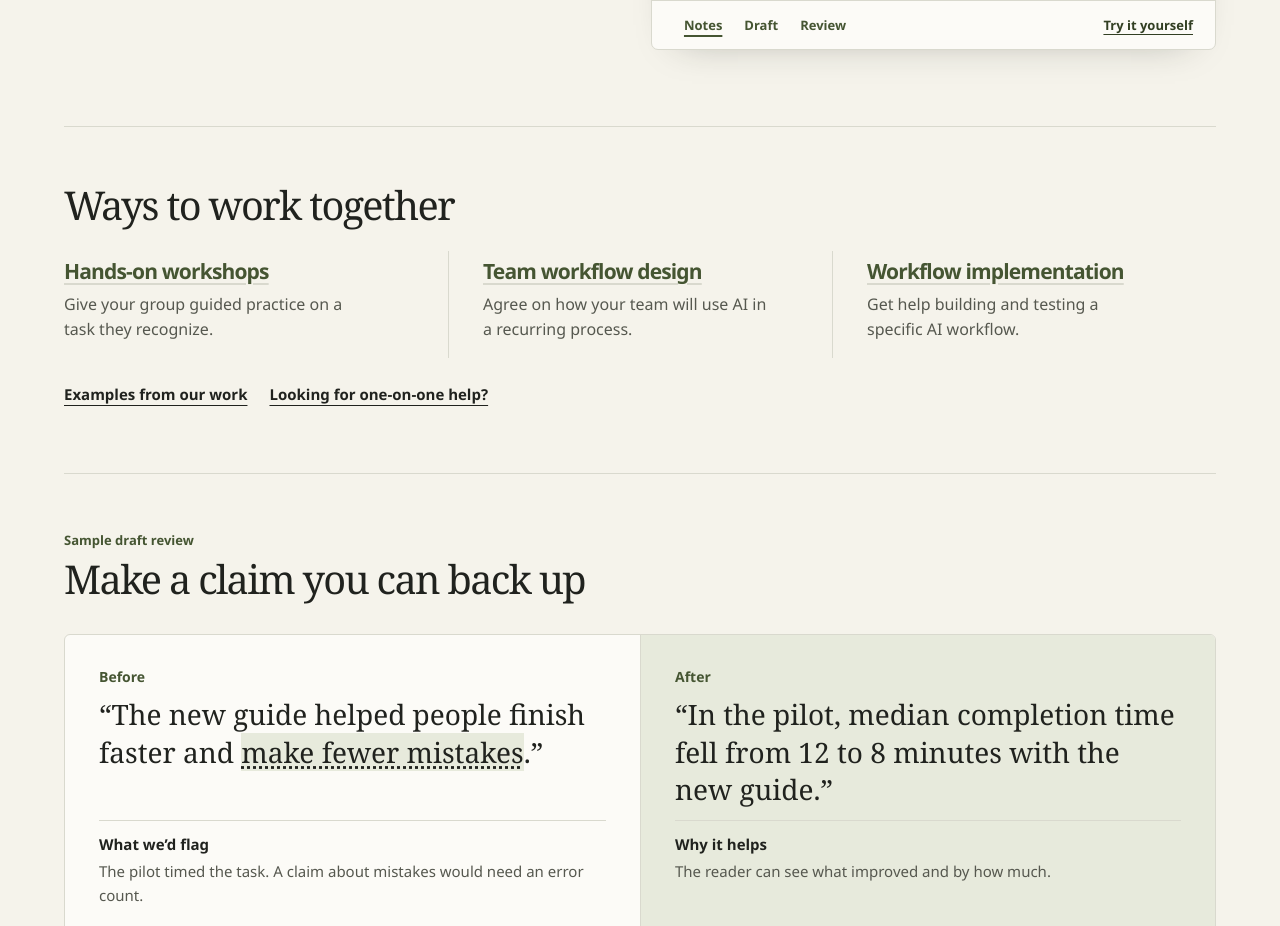
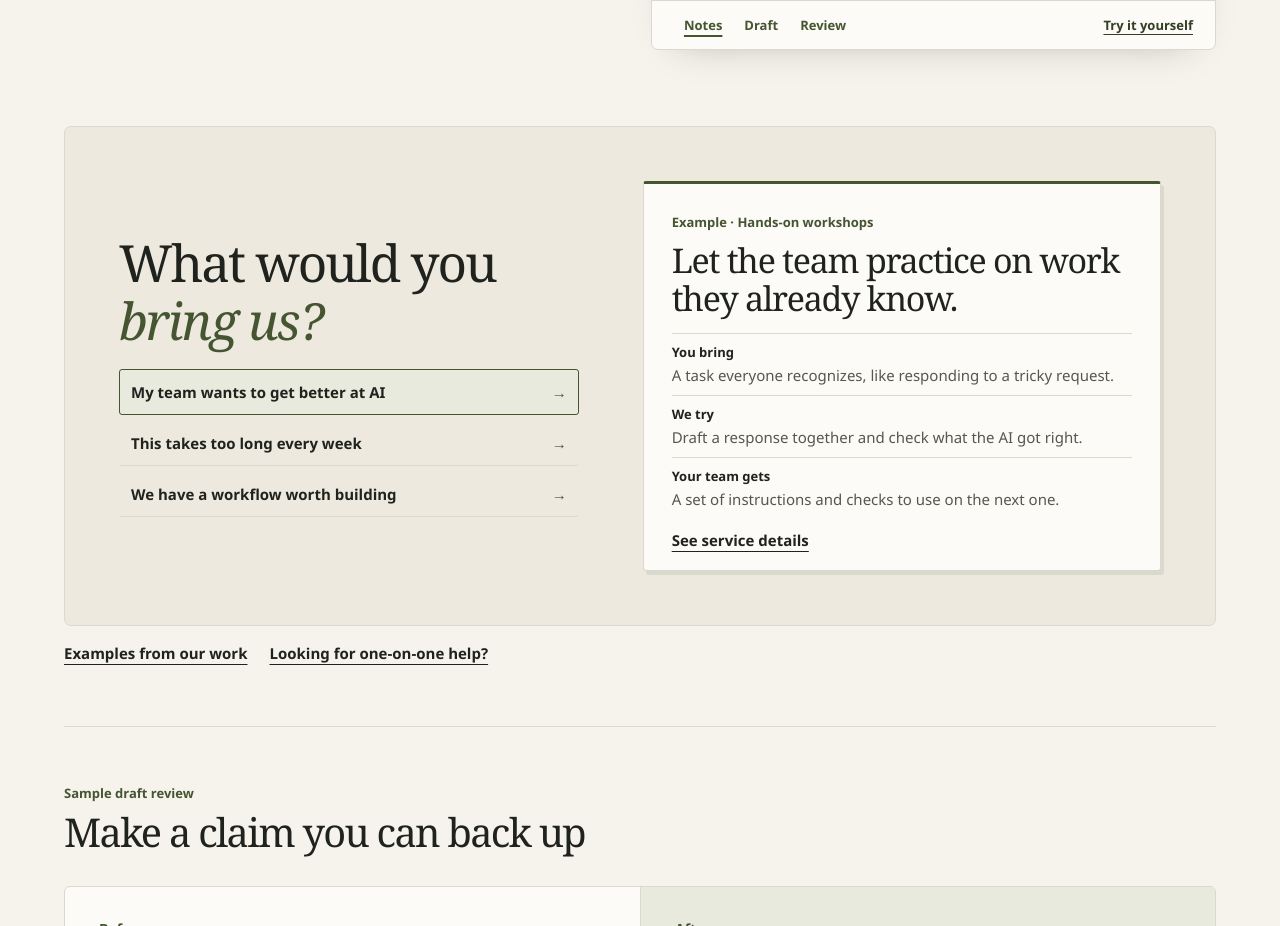
Before and after one commit to rh5rep/aimee-site, a Next.js app: page / in a window 1280 px wide. Shown: the part 640-1566 px from the top of the page. Built offline with nearby package versions, Linux system fonts and the light colour scheme.

Commit message:
Show what a first project could look like

```diff
--- /dev/null
+++ b/app/first-project.module.css
@@ -0,0 +1,123 @@
+.section { padding-bottom: clamp(28px, 4.4vw, 50px); }
+
+.board {
+  display: grid;
+  grid-template-columns: minmax(0, .94fr) minmax(0, 1.06fr);
+  align-items: center;
+  gap: clamp(24px, 5vw, 66px);
+  padding: clamp(18px, 4.8vw, 54px);
+  border: 1px solid var(--line);
+  border-radius: 7px;
+  background: var(--linen);
+}
+
+.board h2,
+.board h3 {
+  font-family: var(--font-display);
+  font-weight: 400;
+  letter-spacing: -.038em;
+  text-wrap: initial;
+}
+
+.board h2 {
+  max-width: 15ch;
+  font-size: clamp(2rem, 4vw, 3.25rem);
+}
+
+.board h2 em {
+  color: var(--accent);
+  white-space: nowrap;
+}
+
+.choices {
+  display: grid;
+  gap: 5px;
+  margin-top: 20px;
+}
+
+.choices button {
+  display: flex;
+  justify-content: space-between;
+  align-items: center;
+  gap: 10px;
+  min-height: 46px;
+  padding: 9px 11px;
+  border: 1px solid transparent;
+  border-bottom-color: var(--line);
+  border-radius: 3px;
+  color: var(--ink);
+  font: inherit;
+  font-size: .9375rem;
+  font-weight: 630;
+  line-height: 1.35;
+  text-align: left;
+  cursor: pointer;
+}
+
+.choices button:hover,
+.choices button[aria-pressed="true"] { border-color: var(--accent); }
+
+.choices button[aria-pressed="true"] { background: var(--accent-tint); }
+
+.choices button:focus-visible {
+  outline: 2px solid var(--accent);
+  outline-offset: 3px;
+}
+
+.arrow { color: var(--accent); }
+
+.note {
+  min-width: 0;
+  padding: clamp(15px, 2.65vw, 28px) clamp(15px, 2.65vw, 28px) 7px;
+  border: 1px solid var(--line);
+  border-top: 3px solid var(--accent);
+  border-radius: 3px;
+  background: var(--white);
+  box-shadow: 3px 4px 0 var(--line);
+}
+
+.type {
+  margin-bottom: 9px;
+  color: var(--accent);
+  font-size: .8125rem;
+  font-weight: 680;
+}
+
+.board h3 { font-size: clamp(1.375rem, 2.8vw, 2.125rem); }
+
+.note dl { margin: 16px 0 0; }
+
+.note dl > div {
+  padding-block: 8px;
+  border-top: 1px solid var(--line);
+}
+
+.note dt { font-size: .8125rem; font-weight: 680; }
+
+.note dd {
+  margin-top: 3px;
+  color: var(--ink-soft);
+  font-size: .9375rem;
+  line-height: 1.45;
+}
+
+.links {
+  display: flex;
+  flex-wrap: wrap;
+  gap: 0 22px;
+  margin-top: 6px;
+}
+
+@media (prefers-reduced-motion: no-preference) {
+  .noteContent { animation: set-note 220ms ease-out; }
+}
+
+@keyframes set-note {
+  from { opacity: .65; transform: translateY(5px); }
+  to { opacity: 1; transform: translateY(0); }
+}
+
+@media (max-width: 720px) {
+  .board { grid-template-columns: 1fr; }
+  .arrow { transform: rotate(90deg); }
+}
--- /dev/null
+++ b/app/first-project.tsx
@@ -0,0 +1,54 @@
+"use client";
+
+import Link from "next/link";
+import { useState } from "react";
+import styles from "./first-project.module.css";
+import { services } from "./work/services";
+
+const projects = services.flatMap(({ id, title, firstProject }) =>
+  firstProject ? [{ id, title, ...firstProject }] : [],
+);
+
+export function FirstProject() {
+  const [project, setProject] = useState(projects[0]);
+
+  return (
+    <section className={`container ${styles.section}`} id="services" aria-labelledby="services-title">
+      <div className={styles.board}>
+        <div>
+          <h2 id="services-title">What would you <em>bring us?</em></h2>
+          <div className={styles.choices} role="group" aria-label="Pick a starting point">
+            {projects.map((option) => (
+              <button
+                key={option.id}
+                type="button"
+                aria-pressed={option.id === project.id}
+                aria-controls="first-project-note"
+                onClick={() => setProject(option)}
+              >
+                <span>{option.choice}</span>
+                <span className={styles.arrow} aria-hidden="true">→</span>
+              </button>
+            ))}
+          </div>
+        </div>
+        <div className={styles.note} id="first-project-note" aria-live="polite" aria-atomic="true">
+          <div key={project.id} className={styles.noteContent}>
+            <p className={styles.type}>Example · {project.title}</p>
+            <h3>{project.headline}</h3>
+            <dl>
+              <div><dt>You bring</dt><dd>{project.bring}</dd></div>
+              <div><dt>We try</dt><dd>{project.try}</dd></div>
+              <div><dt>Your team gets</dt><dd>{project.takeaway}</dd></div>
+            </dl>
+          </div>
+          <Link className="text-link" href={`/work#${project.id}`}>See service details</Link>
+        </div>
+      </div>
+      <div className={styles.links}>
+        <Link className="text-link" href="/work#examples">Examples from our work</Link>
+        <Link className="text-link" href="/work#one-on-one">Looking for one-on-one help?</Link>
+      </div>
+    </section>
+  );
+}
--- a/app/home.module.css
+++ b/app/home.module.css
@@ -30,12 +30,6 @@
   line-height: 1.62;
 }
 
-.services {
-  padding-block: clamp(28px, 4.4vw, 58px) clamp(32px, 4.4vw, 58px);
-  border-top: 1px solid var(--line);
-}
-
-.services h2,
 .draftReview h2,
 .example h2,
 .people h2 {
@@ -43,44 +37,6 @@
   font-size: clamp(1.9375rem, 3.1vw, 2.75rem);
   font-weight: 400;
   letter-spacing: -.043em;
-}
-
-.services h2 { margin-bottom: 24px; }
-
-.serviceList {
-  display: grid;
-  grid-template-columns: repeat(3, minmax(0, 1fr));
-  margin: 0 0 14px;
-  padding: 0;
-  list-style: none;
-}
-
-.serviceList li {
-  padding: 9px clamp(16px, 3vw, 34px) 17px;
-}
-
-.serviceList li:first-child { padding-left: 0; }
-.serviceList li + li { border-inline-start: 1px solid var(--line); }
-
-.serviceList h3 {
-  margin-bottom: 8px;
-  font-size: clamp(1.125rem, 1.65vw, 1.3125rem);
-}
-
-.serviceList a {
-  color: var(--accent);
-  text-decoration: underline;
-  text-decoration-color: var(--line);
-  text-underline-offset: 4px;
-}
-
-.serviceList a:hover { text-decoration-color: currentColor; }
-.serviceList p { max-width: 31ch; color: var(--ink-soft); }
-
-.serviceLinks {
-  display: flex;
-  flex-wrap: wrap;
-  gap: 0 22px;
 }
 
 .draftReview {
@@ -229,9 +185,6 @@
   }
   .reviewPage p { min-height: 0; }
   .hero h1 { max-width: 15ch; }
-  .serviceList { grid-template-columns: 1fr; }
-  .serviceList li { padding: 13px 0; }
-  .serviceList li + li { border-inline-start: 0; border-top: 1px solid var(--line); }
 }
 
 @media (max-width: 420px) {
--- a/app/page.tsx
+++ b/app/page.tsx
@@ -3,10 +3,8 @@ import Link from "next/link";
 import { ReportWalkthrough } from "../components/report-walkthrough";
 import { SiteFooter, SiteHeader } from "../components/site-shell";
 import { WorkflowStory } from "../components/workflow-story";
+import { FirstProject } from "./first-project";
 import styles from "./home.module.css";
-import { services } from "./work/services";
-
-const teamServices = services.filter((service) => service.id !== "one-on-one");
 
 export default function Home() {
   return (
@@ -29,21 +27,7 @@ export default function Home() {
           <WorkflowStory />
         </section>
 
-        <section className={`container ${styles.services}`} id="services" aria-labelledby="services-title">
-          <h2 id="services-title">Ways to work together</h2>
-          <ul className={styles.serviceList}>
-            {teamServices.map((service) => (
-              <li key={service.id}>
-                <h3><Link href={`/work#${service.id}`}>{service.title}</Link></h3>
-                <p>{service.summary}</p>
-              </li>
-            ))}
-          </ul>
-          <div className={styles.serviceLinks}>
-            <Link className="text-link" href="/work#examples">Examples from our work</Link>
-            <Link className="text-link" href="/work#one-on-one">Looking for one-on-one help?</Link>
-          </div>
-        </section>
+        <FirstProject />
 
         <section className={`container ${styles.draftReview}`} id="draft-review" aria-labelledby="draft-review-title">
           <header className={styles.exampleIntro}>
--- a/app/work/services.ts
+++ b/app/work/services.ts
@@ -2,25 +2,42 @@ export const services = [
   {
     id: "workshops",
     title: "Hands-on workshops",
-    summary: "Give your group guided practice on a task they recognize.",
     description: "We design a live exercise around your group’s work and experience. Participants try it, check what AI produces, and leave with instructions they can use again.",
+    firstProject: {
+      choice: "My team wants to get better at AI",
+      headline: "Let the team practice on work they already know.",
+      bring: "A task everyone recognizes, like responding to a tricky request.",
+      try: "Draft a response together and check what the AI got right.",
+      takeaway: "A set of instructions and checks to use on the next one.",
+    },
   },
   {
     id: "one-on-one",
     title: "One-on-one sessions",
-    summary: "Bring a draft, a project folder, or a task you repeat.",
     description: "Work through a task with one of us. We help you choose the relevant inputs, make a first pass, and write down the checks you’ll want next time.",
   },
   {
     id: "workflow-design",
     title: "Team workflow design",
-    summary: "Agree on how your team will use AI in a recurring process.",
     description: "We map the process with your team, prototype one step, and document what goes in, who reviews the output, and how it moves to the next person.",
+    firstProject: {
+      choice: "This takes too long every week",
+      headline: "Make the next handoff easier to pick up.",
+      bring: "A recurring task and the notes people use to do it today.",
+      try: "Draft a handoff checklist and test it on a second example.",
+      takeaway: "A short set of steps someone else can follow.",
+    },
   },
   {
     id: "implementation",
     title: "Workflow implementation",
-    summary: "Get help building and testing a specific AI workflow.",
     description: "We agree on the scope and acceptance criteria, then build and test the workflow on representative examples. Depending on the project, that can include connecting tools, adding a review step, and documenting how to run and maintain it.",
+    firstProject: {
+      choice: "We have a workflow worth building",
+      headline: "Give a useful prototype a proper handoff.",
+      bring: "The tools you already use and a few representative inputs.",
+      try: "Build around those tools and test where a person needs to review.",
+      takeaway: "A tested workflow and a guide for the people who’ll run it.",
+    },
   },
 ];
```
